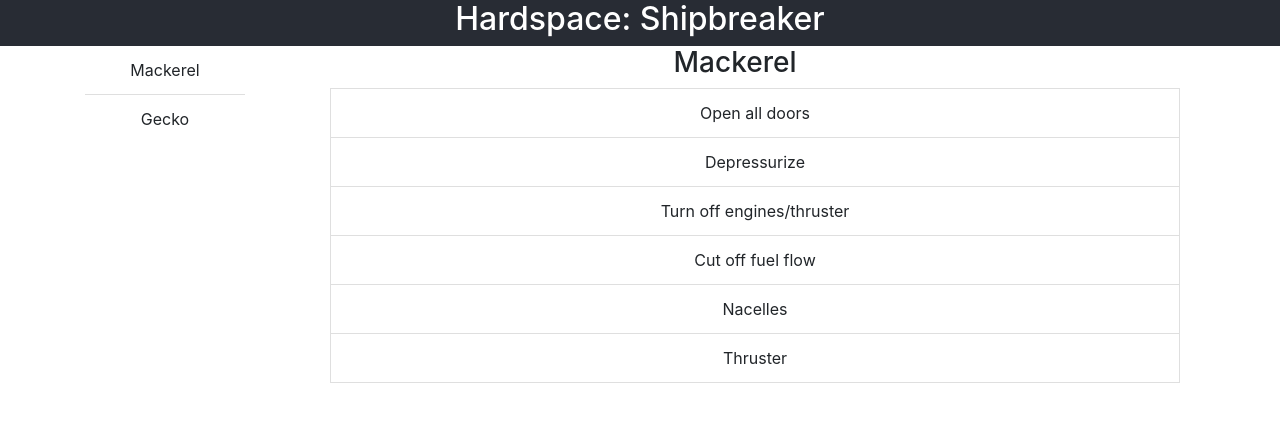
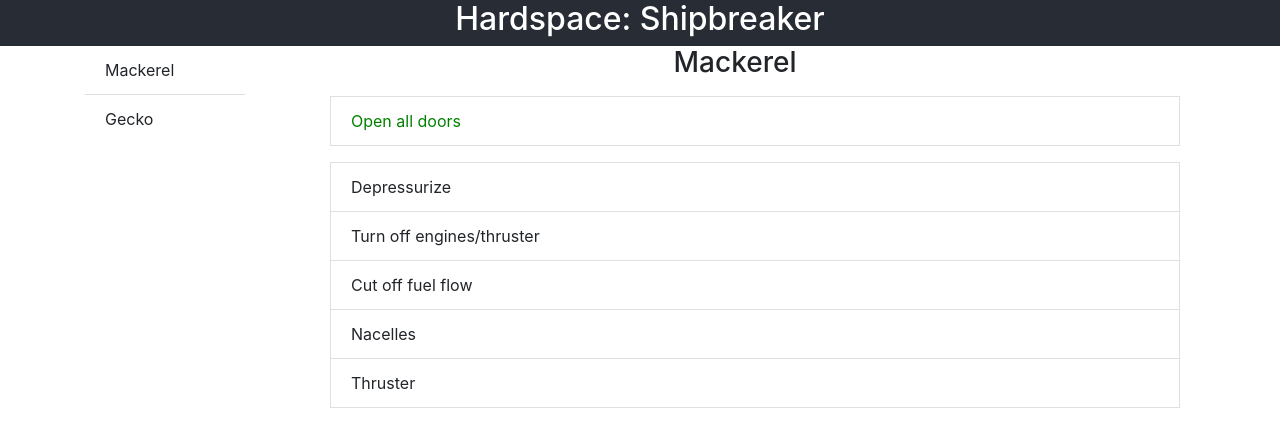
Before and after one commit to bbxiao1/hssb-checklist, a React (Create React App) app: page / in a window 1280 px wide. Both pictures are taken after a click on the element "Mackerel". Shown: the top 446 px of the page. Built offline with nearby package versions, Linux system fonts and the light colour scheme.

Commit message:
Separate tasks by status for visual identifications

```diff
--- a/src/App.css
+++ b/src/App.css
@@ -16,5 +16,20 @@
   cursor: pointer;
 }
 
-.strikethrough {
+.ship-list-name {
+  text-align: left;
 }
+
+.complete {
+  text-decoration: line-through;
+  text-decoration-color: gray;
+  color: gray;
+}
+
+.in-progress {
+  cursor: pointer;
+  color: green;
+}
+
+.incomplete {
+}
--- a/src/App.tsx
+++ b/src/App.tsx
@@ -1,7 +1,7 @@
 import React from 'react';
 import './App.css';
 import Ship from './models/Ship';
-import Task from './models/Task';
+import { Status, Task } from './models/Task';
 
 interface ShipListProps {
   ships: Ship[];
@@ -25,27 +25,28 @@ function ShipList(props: ShipListProps) {
   );
 }
 
+
 type ChecklistProps = {
   ship: Ship;
   currentTaskId: number;
   didCompleteTask: (task: Task) => void;
 }
-function Checklist(props: ChecklistProps) {
-  let tasks = props.ship.tasks.map((task: Task) => {
+
+function renderGrouping(tasks: Task[], props?: ChecklistProps) {
+  return tasks.map((task: Task) => {
     let taskContent;
-    if (task.id === props.currentTaskId) {
+    if (task.status === 'in-progress' && props) {
       taskContent = (
-        <div className='clicky' onClick={() => props.didCompleteTask(task) }>
+        <div className='in-progress' onClick={() => props.didCompleteTask(task) }>
           {task.text}
         </div>
       )
     } else {
-      let className;
-      if (task.status === 'complete') { className = 'strikethrough'}
       taskContent = (
-        <div className={className}>{task.text}</div>
+        <div className={task.status}>{task.text}</div>
       )
     }
+
     return (
       <li
         key={task.id}
@@ -54,10 +55,25 @@ function Checklist(props: ChecklistProps) {
       </li>
     )
   })
+}
+
+function Checklist(props: ChecklistProps) {
+  let groupedTasks: {[key in Status]: Task[]} = {
+    'complete': [],
+    'in-progress': [],
+    'incomplete': []
+  }
+  groupedTasks = props.ship.tasks.reduce((group, t) => {
+    group[t.status].push(t)
+    return group
+  }, groupedTasks)
+
   return (
     <div className="ship">
       <h3>{props.ship.name}</h3>
-      <ul>{tasks}</ul>
+      <ul>{renderGrouping(groupedTasks['complete'])}</ul>
+      <ul>{renderGrouping(groupedTasks['in-progress'], props)}</ul>
+      <ul>{renderGrouping(groupedTasks['incomplete'])}</ul>
     </div>
   )
 }
@@ -67,6 +83,7 @@ type ChecklistContainerProps = {
 }
 
 type ChecklistContainerState = {
+  tasks: Task[];
   currentTaskId: number;
   didCompleteTask: (task: Task) => void;
   shipComplete: boolean;
@@ -75,15 +92,29 @@ type ChecklistContainerState = {
 class ChecklistContainer extends React.Component<ChecklistContainerProps, ChecklistContainerState> {
   constructor(props: ChecklistContainerProps) {
     super(props)
+
+    let newTasks = [...props.selectedShip.tasks]
+    newTasks[0].status = 'in-progress'
     this.state = {
-      currentTaskId: props.selectedShip.tasks[0].id,
-      didCompleteTask: (task: Task) => {
-        var nextTaskId = (this.state.currentTaskId || 0) + 1
-        let matchingTask = this.props.selectedShip.tasks.find(t => t.id === nextTaskId);
+      tasks: newTasks,
+      currentTaskId: newTasks[0].id,
+      didCompleteTask: (completedTask: Task) => {
+        const nextTaskId = this.state.currentTaskId + 1
+        let matchingTask;
+
+        let tasks = this.state.tasks.map((t) => {
+          if (t.id === completedTask.id) { t.status = 'complete' }
+          if (t.id === nextTaskId) {
+            matchingTask = t
+            matchingTask.status = 'in-progress'
+          }
+          return t
+        })
+
         if (matchingTask) {
-          this.setState({...this.state, currentTaskId: nextTaskId});
+          this.setState({...this.state, tasks: tasks, currentTaskId: nextTaskId});
         } else {
-          this.setState({...this.state, shipComplete: true});
+          this.setState({...this.state, tasks: tasks, shipComplete: true});
         }
       },
       shipComplete: false
--- a/src/models/Ship.ts
+++ b/src/models/Ship.ts
@@ -1,4 +1,4 @@
-import Task from './Task'
+import { Task } from './Task'
 
 interface Ship {
     id: number;
--- a/src/models/Task.ts
+++ b/src/models/Task.ts
@@ -1,9 +1,7 @@
-type Status = 'incomplete' | 'in-progress' | 'complete';
+export type Status = 'incomplete' | 'in-progress' | 'complete';
 
-interface Task {
+export interface Task {
     id: number;
     text: string;
     status: Status;
 }
-
-export default Task;
```
